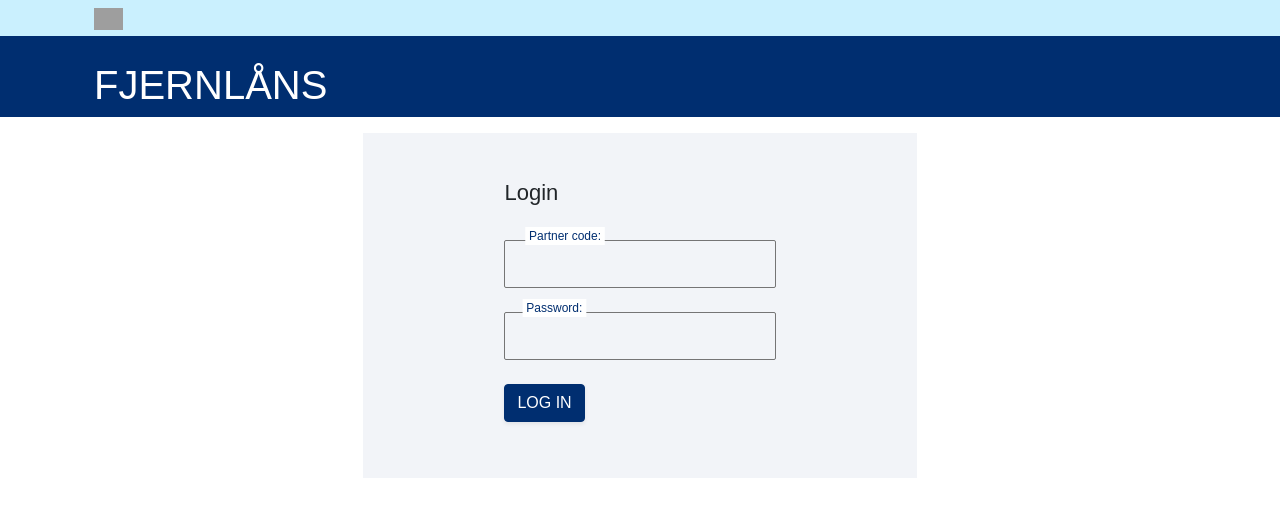
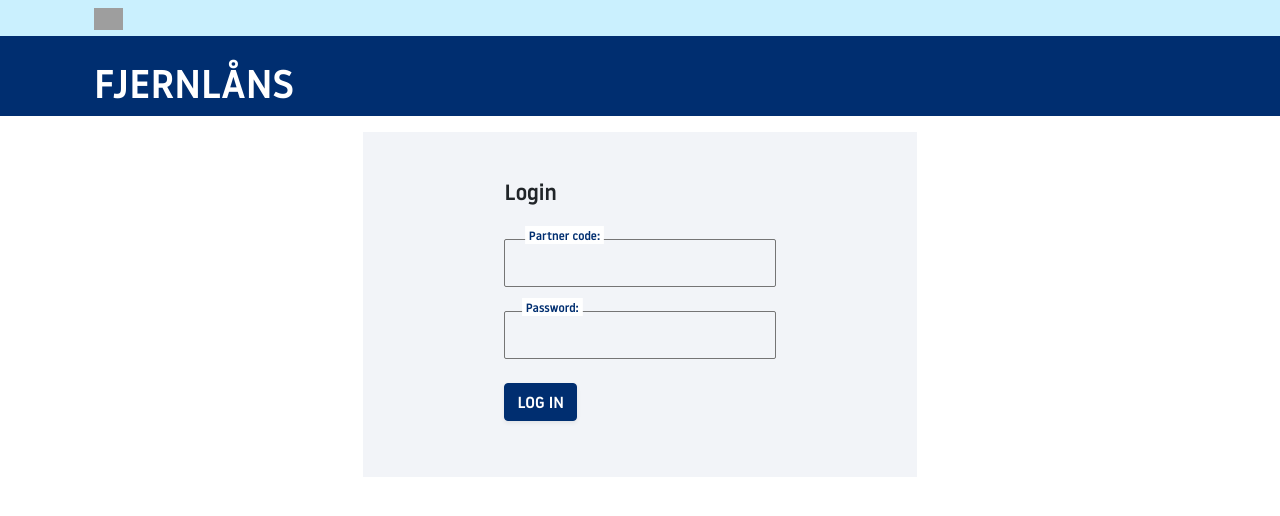
Before and after one commit to kb-dk/public-librarys-interface, an Angular app: page /login in a window 1280 px wide. Shown: the top 516 px of the page. Built offline with nearby package versions, Linux system fonts and the light colour scheme; grey boxes are pictures that could not be loaded.

Commit message:
Added KB fonts to the stylesheet

```diff
--- /dev/null
+++ b/src/assets/scss/fonts.scss
@@ -0,0 +1,28 @@
+
+@font-face {
+  font-family: 'nowayregular';
+  src: url("../fonts/Noway-Regular-webfont/noway-regular-webfont.eot");
+  src: url("../fonts/Noway-Regular-webfont/noway-regular-webfont.eot?#iefix") format("embedded-opentype"), url("../fonts/Noway-Regular-webfont/noway-regular-webfont.woff2") format("woff2"), url("../fonts/Noway-Regular-webfont/noway-regular-webfont.woff") format("woff"), url("../fonts/Noway-Regular-webfont/noway-regular-webfont.ttf") format("truetype"), url("../fonts/Noway-Regular-webfont/noway-regular-webfont.svg#nowayregular") format("svg");
+  font-weight: normal;
+  font-style: normal; }
+
+@font-face {
+  font-family: 'nowaymedium';
+  src: url("../fonts/Noway-Medium-webfont/noway-medium-webfont.eot");
+  src: url("../fonts/Noway-Medium-webfont/noway-medium-webfont.eot?#iefix") format("embedded-opentype"), url("../fonts/Noway-Medium-webfont/noway-medium-webfont.woff2") format("woff2"), url("../fonts/Noway-Medium-webfont/noway-medium-webfont.woff") format("woff"), url("../fonts/Noway-Medium-webfont/noway-medium-webfont.ttf") format("truetype"), url("../fonts/Noway-Medium-webfont/noway-medium-webfont.svg#nowaymedium") format("svg");
+  font-weight: normal;
+  font-style: normal; }
+
+@font-face {
+  font-family: 'nowaybold';
+  src: url("../fonts/Noway-Bold-webfont/noway-bold-webfont.eot");
+  src: url("../fonts/Noway-Bold-webfont/noway-bold-webfont.eot?#iefix") format("embedded-opentype"), url("../fonts/Noway-Bold-webfont/noway-bold-webfont.woff2") format("woff2"), url("../fonts/Noway-Bold-webfont/noway-bold-webfont.woff") format("woff"), url("../fonts/Noway-Bold-webfont/noway-bold-webfont.ttf") format("truetype"), url("../fonts/Noway-Bold-webfont/noway-bold-webfont.svg#nowaymedium") format("svg");
+  font-weight: normal;
+  font-style: normal; }
+
+@font-face {
+  font-family: 'material-icons';
+  src: url("../fonts/material-design-iconic-font/fonts/Material-Design-Iconic-Font.eot");
+  src: url("../fonts/material-design-iconic-font/fonts/Material-Design-Iconic-Font.eot?#iefix") format("embedded-opentype"), url("../fonts/material-design-iconic-font/fonts/Material-Design-Iconic-Font.woff2") format("woff2"), url("../fonts/material-design-iconic-font/fonts/Material-Design-Iconic-Font.woff") format("woff"), url("../fonts/material-design-iconic-font/fonts/Material-Design-Iconic-Font.ttf") format("truetype"), url("../fonts/material-design-iconic-font/fonts/Material-Design-Iconic-Font.svg#nowaymedium") format("svg");
+  font-weight: normal;
+  font-style: normal; }
--- a/src/styles.scss
+++ b/src/styles.scss
@@ -4,7 +4,11 @@
 @import "~font-awesome/css/font-awesome.min.css";
 @import "assets/scss/logo";
 @import "assets/scss/header";
+@import "assets/scss/fonts";
 
+body{
+  font-family: "nowaymedium",sans-serif;
+}
 .results{
   color: $primary;
   font-size: 1rem;
```
